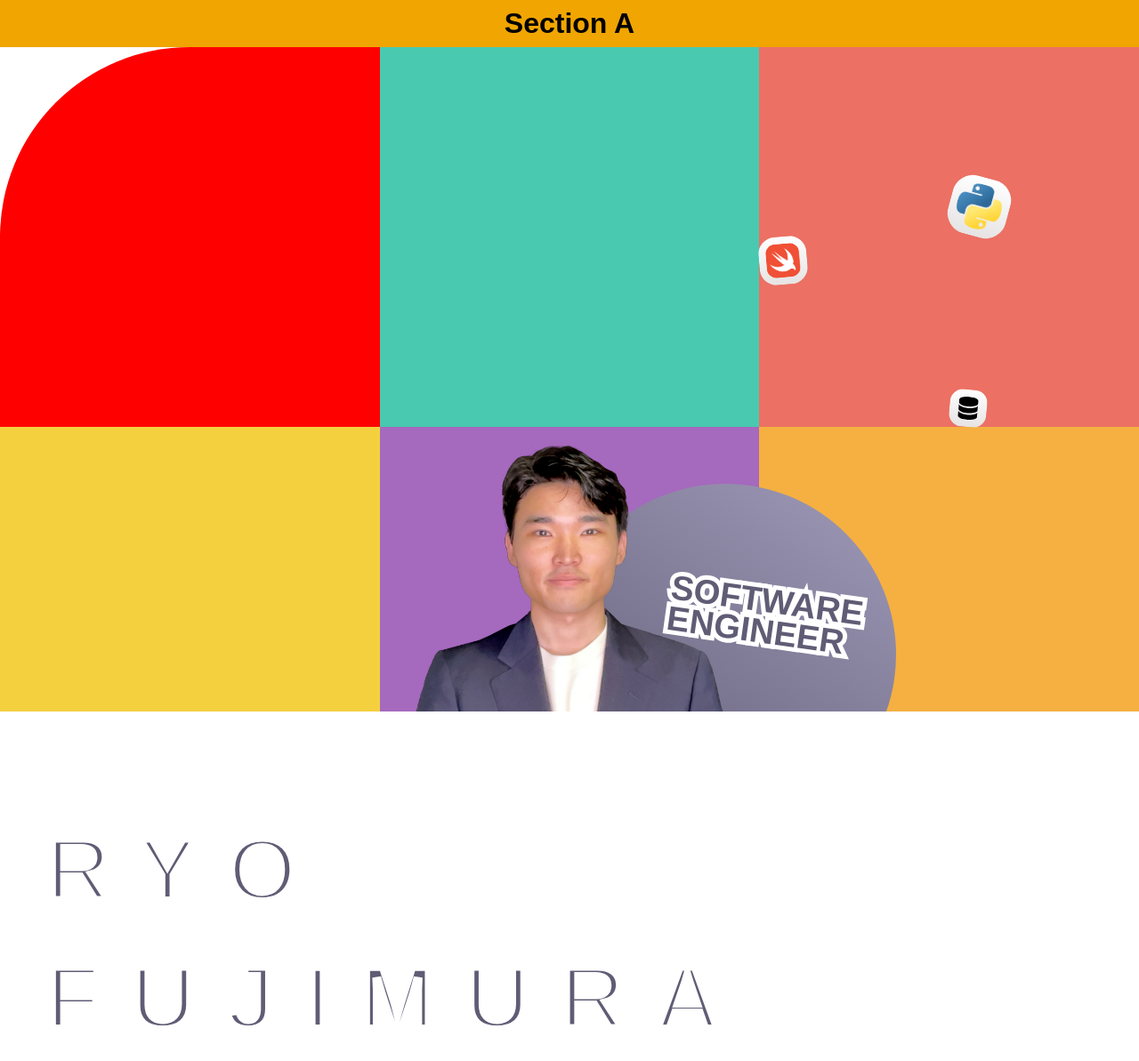
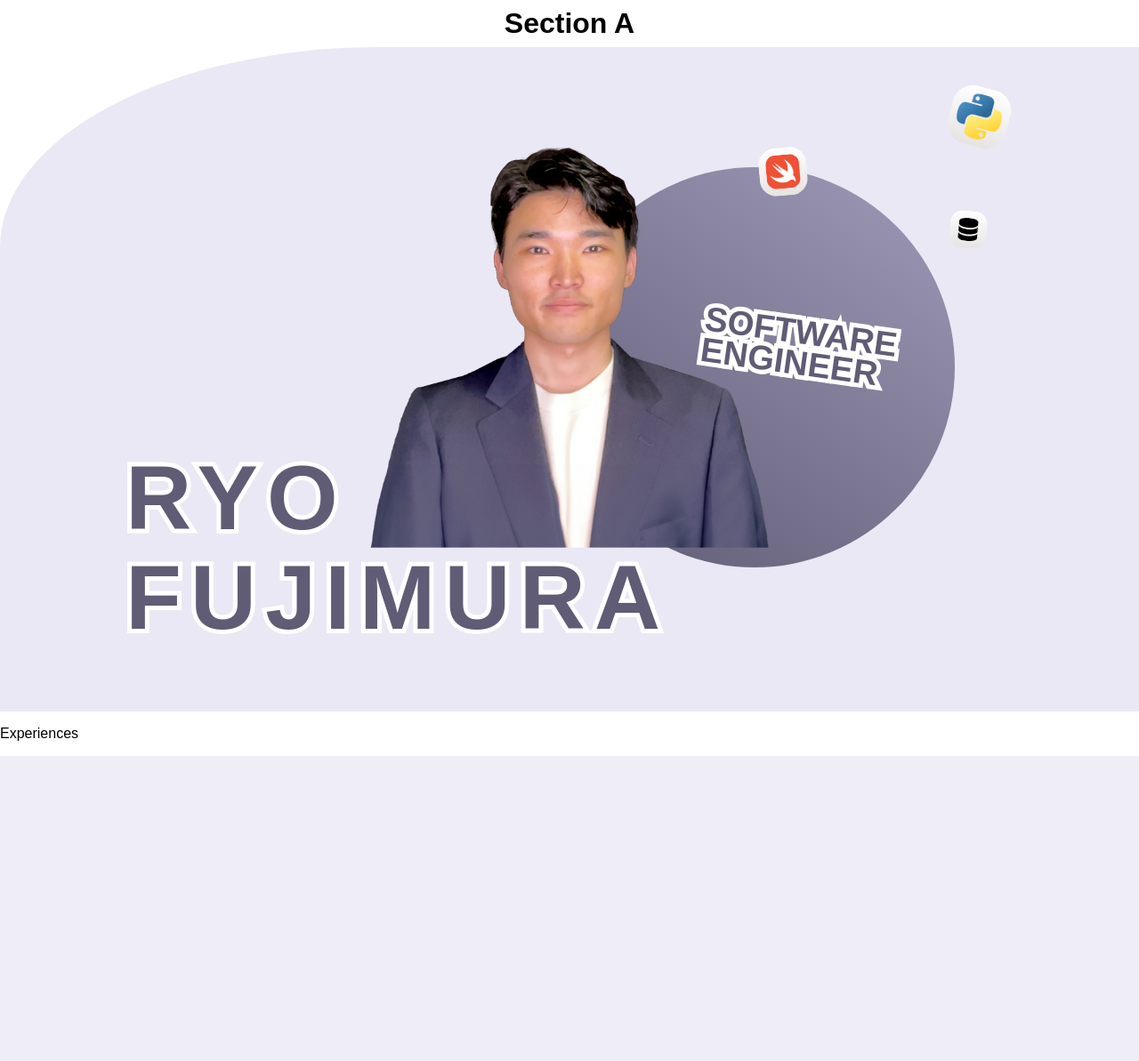
Before and after one commit to ryofujimura/ryofujwebsite, a Flask app: page / in a window 1280 px wide. Shown: the whole page at 89% size. After the commit the page ends 850 px from the top, so only its background shows below. Run offline with Flask 2, Linux system fonts and the light colour scheme; some web fonts are replaced.

Commit message:
container one - one full page, container two - scrol to see

```diff
--- a/app.py
+++ b/app.py
@@ -93,5 +93,5 @@ def index():
     )
 
 
-if __name__ == "__main__":
+if __name__ == '__main__':
     app.run(debug=True)
--- a/static/style.css
+++ b/static/style.css
@@ -1,22 +1,78 @@
+/*
+.container {
+    background: linear-gradient(
+        to bottom,
+        rgba(255, 255, 255, 1) 0%,
+        rgba(255, 255, 255, 0) 100%
+    );
+    background-color: #c81515;
+}
+.a {
+    background-color: #f0a500;
+}
+.b {
+    background-color: #eae8f4;
+}
+.ba {
+    background-color: #5dade2;
+}
+.bb {
+    background-color: #48c9b0;
+}
+.bc {
+    background-color: #ec7063;
+}
+.bd {
+    background-color: #f4d03f;
+}
+.be {
+    background-color: #a569bd;
+}
+.bf {
+    background-color: #f5b041;
+}
+.bg-bh {
+    background-color: #58d68d;
+}
+.c {
+    background-color: #2e86c1;
+} */
+
 body, html {
     font-family: "MuseoModerno", Arial, sans-serif;
     overflow-x: hidden;
     margin: 0;
     padding: 0;
-    height: 100%;
     width: 100%;
     display: flex;
     flex-direction: column;
+    z-index: 3;
 }
 
-.container {
-    display: grid;
-    grid-template-rows: 1fr 2fr 1fr;
+
+.grid {
+    position: absolute;
+    top: 0;
+    left: 0;
+    height: 100%;
+    z-index: 2;
+    background-image: linear-gradient(to right, rgba(0,0,0,0.1) 1px, transparent 1px),
+                      linear-gradient(to bottom, rgba(0,0,0,0.1) 1px, transparent 1px);
+    background-size: 100px 100px;
+}
+
+#container-one{
     height: 100vh;
     width: 100%;
+    background-color: #eae8f4;
+    display: grid;
+    z-index: 2;
+    grid-template-rows: 1fr 2fr 1fr;
+    overflow: hidden;
 }
 
 .a {
+    background-color: white;
     display: flex;
     justify-content: center;
     align-items: flex-start;
@@ -43,26 +99,27 @@ body, html {
 
 .ba {
     position: relative;
-    background-color: red;
+    background-color: #eae8f4;
     overflow: hidden;
-    aspect-ratio: 1 / 1;
+    /* aspect-ratio: 1 / 1; */
 }
 
 .circle {
     position: absolute;
     z-index: 1;
-    width: 100%;
-    height: 100%;
-    background-color: red;
-    border-radius: 50%;
+    width: 200%;
+    height: 200%;
+    background-color: #eae8f4;
+    border-radius: 100%;
 }
 
 .corner {
     position: absolute;
+    z-index: 0;
     top: 0;
     left: 0;
-    width: 50%;
-    height: 50%;
+    width: 100%;
+    height: 100%;
     background-color: white;
 }
 
@@ -74,7 +131,7 @@ body, html {
 }
 
 .bc-grid {
-    z-index: 2;
+    z-index: 3;
     display: grid;
     grid-template-columns: 1fr 1fr;
     grid-template-rows: 1fr 1fr;
@@ -132,12 +189,12 @@ body, html {
 }
 
 .profile-pic {
-    z-index: 2;
+    z-index: 3;
     position: absolute;
 
     /* border-radius: 50%; */
-    width: clamp(30vw, 280px, 50vw);
-    height: clamp(30vw, 280px, 50vw);
+    width: min(60vw, 450px);
+    height: min(60vw, 450px);
 }
 
 .bf{
@@ -156,15 +213,15 @@ body, html {
     transform: translateY(-50%);
     background: linear-gradient(215deg, #9f9ab8, #605c75);
     border-radius: 50%;
-    width: clamp(30vw, 280px, 55vw);
-    height: clamp(30vw, 280px, 55vw);
+    width: min(60vw, 450px);
+    height: min(60vw, 450px);
 }
 
 .bf-text {
     position: absolute;
     transform: rotate(8deg);
-    z-index: 3;
-    left: -8vw;
+    z-index: 4;
+    left: -5vw;
     line-height: 0.9;
     font-weight: 600;
     color: #605c75;
@@ -181,17 +238,17 @@ body, html {
 }
 
 .name-container {
-    z-index: 3;
+    z-index: 4;
     color: #605c75;
-    letter-spacing: 0.32em;
+    letter-spacing: 0.1em;
     font-weight: 800;
     font-size: 8vw;
-    line-height: 1.4;
+    line-height: 1.1;
     padding: 0px 0px 0px 40px;
 }
 
 .outer {
-    z-index: 2;
+    z-index: 3;
     position: absolute;
     -webkit-text-stroke: 10px white;
 }
@@ -203,40 +260,17 @@ body, html {
     width: 100%;
 }
 
+.c p {
+    background: linear-gradient(140deg, #9D96C2, #605C75);
+    background-clip: text;
+    color: transparent;
+    font-size: 6vw;
+    font-weight: 800;
+    letter-spacing: 0.6vw;
+}
+
 @media (min-width: 768px) {
 }
 
 @media (max-width: 768px) {
 }
-
-
-.a {
-    background-color: #f0a500; /* delete */
-}
-.b {
-    background-color: #ff6f61; /* delete */
-}
-.ba {
-    /* background-color: #5dade2; delete */
-}
-.bb {
-    background-color: #48c9b0; /* delete */
-}
-.bc {
-    background-color: #ec7063; /* delete */
-}
-.bd {
-    background-color: #f4d03f; /* delete */
-}
-.be {
-    background-color: #a569bd; /* delete */
-}
-.bf {
-    background-color: #f5b041;
-}
-.bg-bh {
-    background-color: #58d68d;
-}
-.c {
-    background-color: #2e86c1;
-}
--- a/templates/index.html
+++ b/templates/index.html
@@ -4,8 +4,6 @@
     <meta charset="UTF-8" />
     <meta name="viewport" content="width=device-width, initial-scale=1.0" />
     <title>Portfolio - Ryo Fujimura</title>
-    <!-- <link rel="preconnect" href="https://fonts.googleapis.com"> -->
-    <!-- <link rel="preconnect" href="https://fonts.gstatic.com" crossorigin> -->
     <link
         href="https://fonts.googleapis.com/css2?family=MuseoModerno:ital,wght@0,100..900;1,100..900&display=swap"
         rel="stylesheet"
@@ -16,7 +14,8 @@
     />
 </head>
 <body>
-    <div class="container">
+    <div class="grid"></div>
+    <div id="container-one">
         <header class="a">
             <h1>Section A</h1>
         </header>
@@ -55,5 +54,9 @@
             <p>{{ welcomemessage }}</p>
         </section>
     </div>
+    <div id="container-two">
+        <p>Experiences</p>
+        <!-- Add more content here -->
+    </div>
 </body>
 </html>
```
